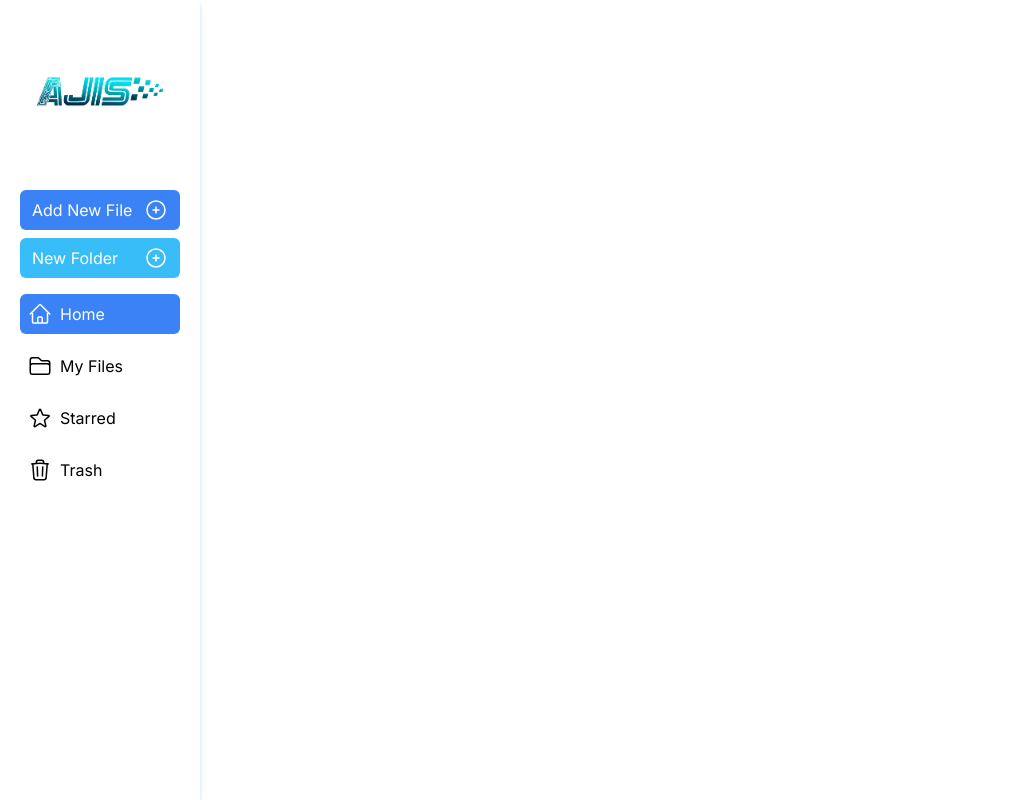
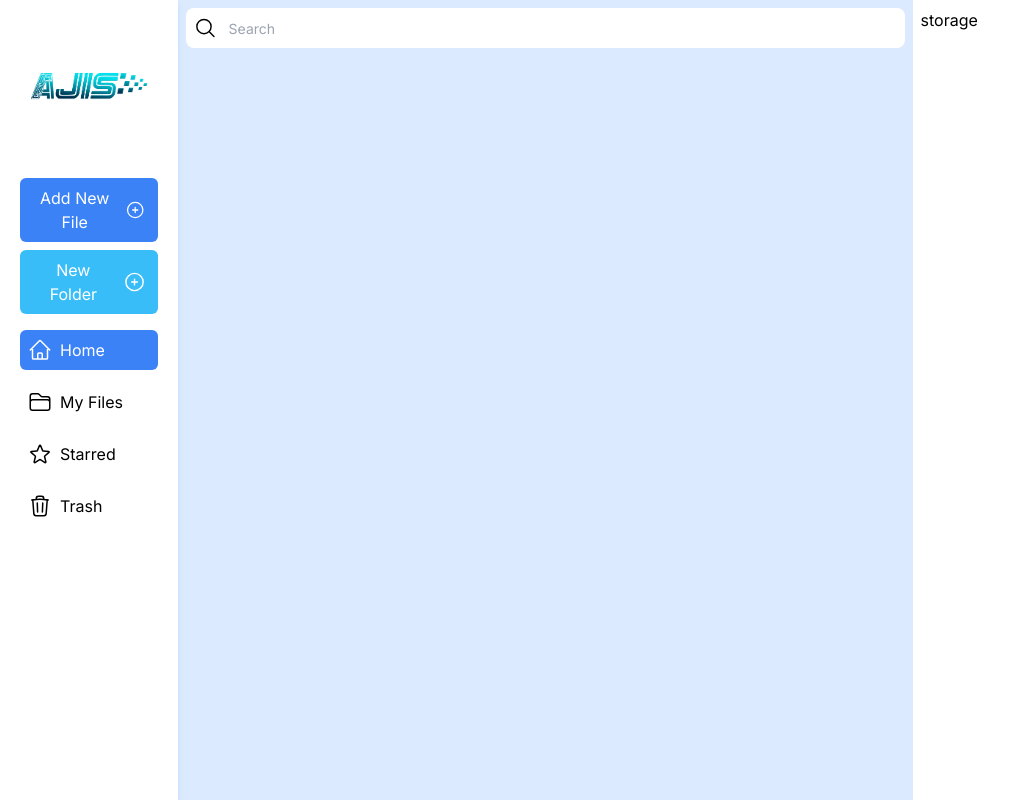
Before and after one commit to JusticeIsreal/Cloud-file-management-system, a Next.js app: page / in a window 1280 px wide. Shown: the whole page, without its empty margins (0-1020 px from the left). Built offline with nearby package versions, Linux system fonts and the light colour scheme; no server answers; sample sign-in values are in the browser's storage.

Commit message:
Searchbar UI complete

```diff
--- /dev/null
+++ b/app/components/SearchBar.js
@@ -0,0 +1,32 @@
+import React from "react";
+
+function SearchBar() {
+  return (
+    <div>
+      <div className="flex gap-3 bg-white p-2 rounded-lg items-center w-full">
+        <svg
+          xmlns="http://www.w3.org/2000/svg"
+          fill="none"
+          viewBox="0 0 24 24"
+          strokeWidth={1.5}
+          stroke="currentColor"
+          className="w-6 h-6"
+        >
+          <path
+            strokeLinecap="round"
+            strokeLinejoin="round"
+            d="M21 21l-5.197-5.197m0 0A7.5 7.5 0 105.196 5.196a7.5 7.5 0 0010.607 10.607z"
+          />
+        </svg>
+        <input
+          type="text"
+          placeholder="Search"
+          onKeyDown={(e) => e.key == "Enter" && console.log(e.target.value)}
+          className="bg-transparent outline-none w-full text-[14px] text-black"
+        />
+      </div>
+    </div>
+  );
+}
+
+export default SearchBar;
--- a/app/layout.js
+++ b/app/layout.js
@@ -19,8 +19,13 @@ export default async function RootLayout({ children }) {
     <html lang="en" style={{ background: "white" }}>
       <body className={inter.className}>
         <SessionProvider session={session}>
-          <SideNavBar />
-          <main>{children}</main>
+          <div className="flex">
+            <SideNavBar />
+            <div className="grid grid-cols-1 md:grid-cols-3 w-full">
+              <main className="col-span-2 bg-blue-100 p-2">{children}</main>
+              <div className="bg-white p-2">storage</div>
+            </div>
+          </div>
         </SessionProvider>
       </body>
     </html>
--- a/app/page.js
+++ b/app/page.js
@@ -4,6 +4,7 @@ import { useSession, signIn } from "next-auth/react";
 import { redirect } from "next/navigation";
 
 import { useEffect } from "react";
+import SearchBar from "./components/SearchBar";
 
 export default function Home() {
   const { data: session } = useSession();
@@ -15,5 +16,9 @@ export default function Home() {
     }
   }, [session]);
 
-  return <main className="font-bold"></main>;
+  return (
+    <main>
+      <SearchBar />
+    </main>
+  );
 }
```
